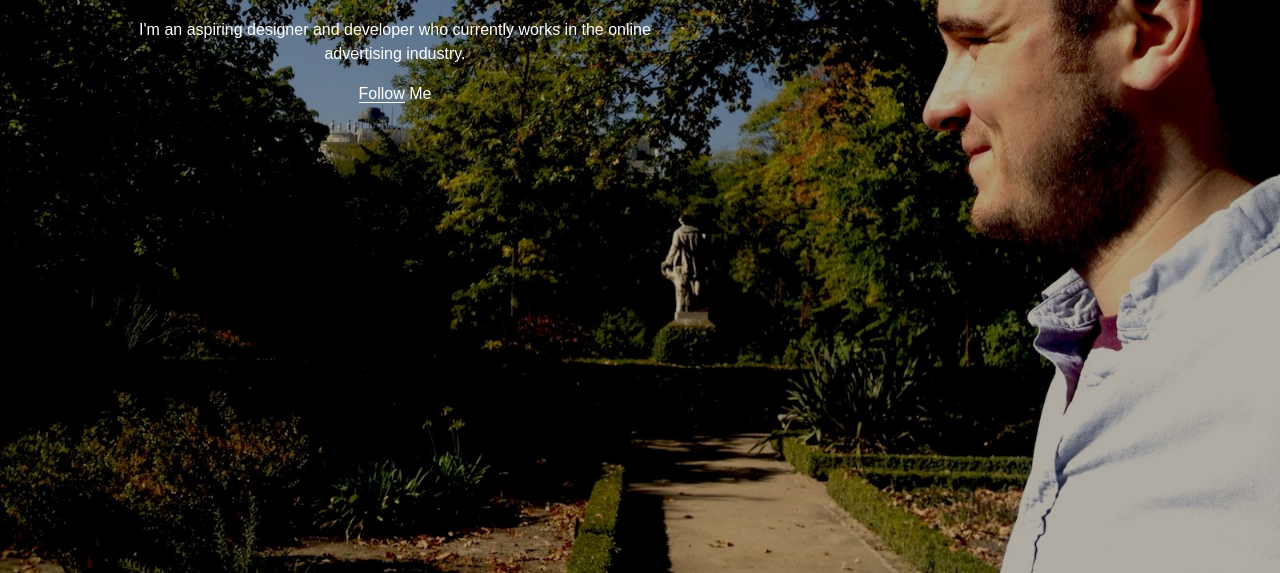
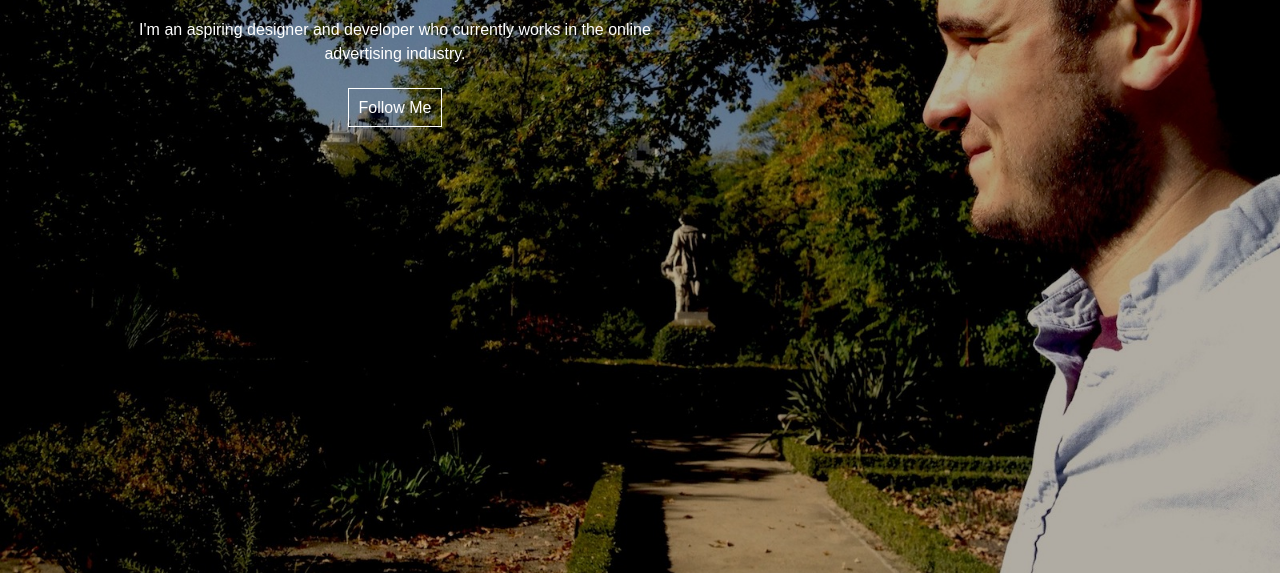
Before and after one commit to Peternell/peternell.github.io, a plain HTML site: page index.html in a window 1280 px wide. Shown: the part 227-800 px from the top of the page. Drawn offline with Linux system fonts and the light colour scheme; a web font is replaced by a local one.

Commit message:
Updated "Follow Me" Button

```diff
--- a/index.html
+++ b/index.html
@@ -15,8 +15,9 @@
 
 	        <p>I'm an aspiring designer and developer who currently works in the online advertising industry.</p>
 
-	        <span class "twtr">
-	        	<p><a href = "http://www.twitter.com/StevePeternell">Follow</a> </span> Me</p>
+	        <div class = "twtr">
+	        	<p><a href = "http://www.twitter.com/StevePeternell">Follow Me</a></p>
+	        </div>
 
 	    </section>
 
--- a/style.css
+++ b/style.css
@@ -64,7 +64,12 @@ a:visited {
 }
 
 .twtr {
-	border: 1 px solid white;
+	margin-top: 30px;
+}
+
+.twtr a {
+	border: 1px solid white;
+	padding: 10px;
 }
 
 
```
